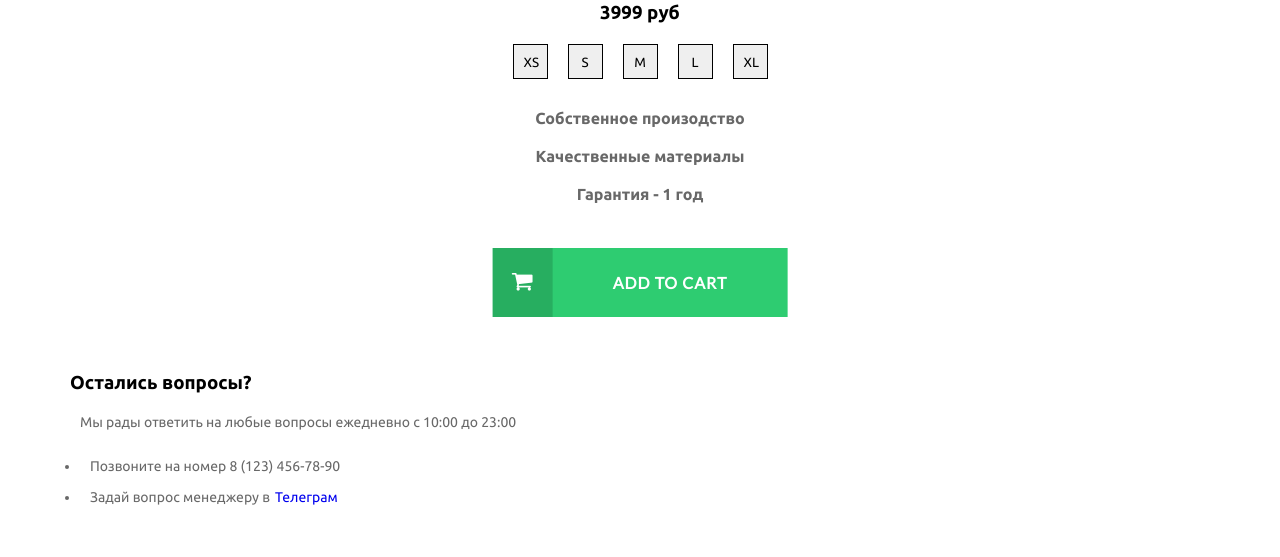
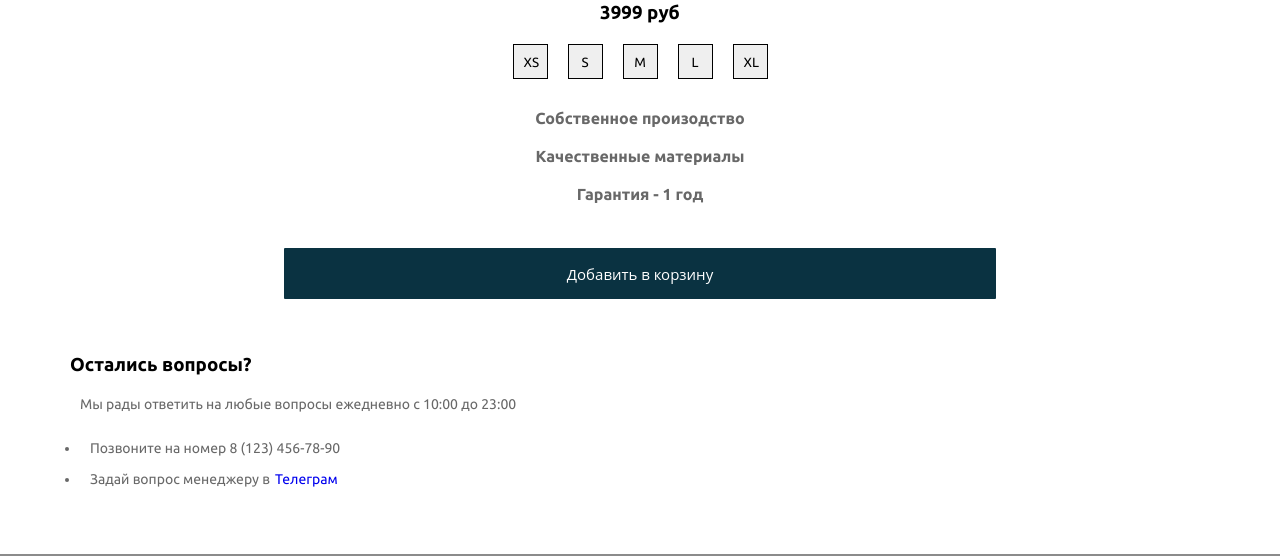
Before and after one commit to weldoy/website, a Flask app: page /proof_of_pants in a window 1280 px wide. Shown: the part 513-1070 px from the top of the page. Run offline with Flask 3, Linux system fonts and the light colour scheme; some libraries are stand-ins or nearby versions.

Commit message:
optimised

```diff
--- a/main.py
+++ b/main.py
@@ -1,100 +1,5 @@
-from flask import Flask
-from flask import render_template
-from flask import url_for
-import smtplib
+from __init__ import app
 
-app = Flask(__name__)
-
-
-@app.route('/')
-def hello():
-    return f"""
-    <link rel="stylesheet" href="static/style.css">
-    <h1>test</h1>
-    Ссылка на <a href="{url_for('index')}">index</a> страницу<br>
-    <p></p>
-    Ссылка на <a href="{url_for('base')}">base</a> страницу<br>
-    <p></p>
-    Ссылка на <a href="{url_for('order')}">order</a> страницу<br>
-    """
-
-
-@app.route('/index')
-def index():
-     return render_template('index.html')
-
-
-@app.route('/tshirts')
-def tshirts():
-    return render_template('t-shirts.html')
-
-
-@app.route('/pants')
-def pants():
-    return render_template('pants.html')
-
-
-@app.route('/hoodies')
-def hoodies():
-    return render_template('hoodies.html')
-
-
-@app.route('/underwear')
-def underwear():
-    return render_template('underwear.html')
-
-
-@app.route('/proof_of_tshirt')
-def proof_of_tshirt():
-    return render_template('proof_of_tshirt.html')
-
-
-@app.route('/proof_of_pants')
-def proof_of_pants():
-    return render_template('proof_of_pants.html')
-
-
-@app.route('/proof_of_hoodies')
-def proof_of_hoodies():
-    return render_template('proof_of_hoodies.html')
-
-
-@app.route('/proof_of_underwear')
-def proof_of_underwear():
-    return render_template('proof_of_underwear.html')
-
-
-# <------------------------------->
-
-def send_email(message):
-    sender = "your email"
-    password = "your password"
-
-    server = smtplib.SMTP("smtp.gmail.com", 587)
-    server.starttls()
-
-    try:
-        server.login(sender, password)
-        server.sendmail(sender, sender, f"Subject: NEW EMAIL FOR SENDER\n{message}")
-
-        return "The message was sent successfully!"
-    except Exception as _ex:
-        return f"{_ex}\nCheck your login or password please!"
-
-
-def main():
-    message = input("Text your message: ")
-    print(send_email(message=message))
-
-# <------------------------------->
-
-@app.route('/base')
-def base():
-    return render_template('base.html')
-
-@app.route('/order')
-def order():
-    return render_template('order.html')
 
 if __name__ == '__main__':
     app.run(debug=True)
--- /dev/null
+++ b/routes.py
@@ -0,0 +1,70 @@
+from flask import render_template, url_for, redirect, url_for
+from __init__ import app
+
+
+@app.route('/')
+def hello():
+    return f"""
+    <link rel="stylesheet" href="{ url_for('static', filename='style.css') }">
+    <h1>test</h1>
+    Ссылка на <a href="{url_for('index')}">index</a> страницу<br>
+    <p></p>
+    Ссылка на <a href="{url_for('base')}">base</a> страницу<br>
+    <p></p>
+    Ссылка на <a href="{url_for('order')}">order</a> страницу<br>
+    """
+
+
+@app.route('/index')
+def index():
+     return render_template('index.html')
+
+
+@app.route('/tshirts')
+def tshirts():
+    return render_template('t-shirts.html')
+
+
+@app.route('/pants')
+def pants():
+    return render_template('pants.html')
+
+
+@app.route('/hoodies')
+def hoodies():
+    return render_template('hoodies.html')
+
+
+@app.route('/underwear')
+def underwear():
+    return render_template('underwear.html')
+
+
+@app.route('/proof_of_tshirt')
+def proof_of_tshirt():
+    return render_template('proof_of_tshirt.html')
+
+
+@app.route('/proof_of_pants')
+def proof_of_pants():
+    return render_template('proof_of_pants.html')
+
+
+@app.route('/proof_of_hoodies')
+def proof_of_hoodies():
+    return render_template('proof_of_hoodies.html')
+
+
+@app.route('/proof_of_underwear')
+def proof_of_underwear():
+    return render_template('proof_of_underwear.html')
+
+
+@app.route('/base')
+def base():
+    return render_template('base.html')
+
+
+@app.route('/order')
+def order():
+    return render_template('order.html')
--- a/static/style.css
+++ b/static/style.css
@@ -171,10 +171,6 @@
     transition: fill .4s;
 }
 
-.modal__close-btn:hover svg path {
-    fill: blue;
-}
-
 .modal__close-btn:active svg path {
     fill: rgb(186, 53, 0);
 }
@@ -191,8 +187,6 @@
 .headdiv .back, .headdiv .shop{
 	border: 2px rgb(31, 31, 31) solid;
 	border-radius: 8%;
-	/* margin-left: 10px;
-	margin-right: 10px; */
 	background-color: rgb(53, 53, 53);
 }
 
@@ -232,101 +226,6 @@
 .oryr {
 	text-align: center;
 }
-
-/* < ----------------- > */
-
-.btn {
-	border: none;
-	font-family: 'Lato';
-	font-size: inherit;
-	color: inherit;
-	background: none;
-	cursor: pointer;
-	padding: 25px 80px;
-	display: inline-block;
-	margin: 15px 0px;
-	text-transform: uppercase;
-	letter-spacing: 1px;
-	font-weight: 700;
-	outline: none;
-	position: relative;
-	-webkit-transition: all 0.3s;
-	-moz-transition: all 0.3s;
-	transition: all 0.3s;
-	left: 50%;
-	transform: translate(-50%, 0);
-  }
-
-  .btn:after {
-	content: '';
-	position: absolute;
-	z-index: -1;
-	-webkit-transition: all 0.3s;
-	-moz-transition: all 0.3s;
-	transition: all 0.3s;
-  }
-
-  .btn:before {
-	font-family: 'FontAwesome';
-	font-style: normal;
-	font-weight: normal;
-	font-variant: normal;
-	text-transform: none;
-	line-height: 1;
-	position: relative;
-	-webkit-font-smoothing: antialiased;
-  }
-
-  .btn-sep {
-	padding: 25px 60px 25px 120px;
-  }
-
-  .btn-sep:before {
-	background: rgba(0,0,0,0.15);
-  }
-
-  /* Button 2 */
-  .btn-2 {
-	background: #2ecc71;
-	color: #fff;
-  }
-
-  .btn-2:hover {
-	background: #27ae60;
-  }
-
-  .btn-2:active {
-	background: #27ae60;
-	top: 2px;
-  }
-
-  .btn-2:before {
-	position: absolute;
-	height: 100%;
-	left: 0;
-	top: 0;
-	line-height: 3;
-	font-size: 140%;
-	width: 60px;
-  }
-
-  .icon-cart:before {
-	content: "\f07a";
-  }
-
-  .icon-heart:before {
-	content: "\f55a";
-  }
-
-  .icon-info:before {
-	content: "\f05a";
-  }
-
-  .icon-send:before {
-	content: "\f1d8";
-  }
-
-/* < ----------------- > */
 
 .choose_size {
 	display: flex;
@@ -547,3 +446,12 @@
 .ebat {
 	margin-top: -20px;
 }
+
+.box_4_btn {
+	width: 60%;
+	margin-left: 20%;
+}
+
+.paypose {
+	right: 20px;
+}
--- a/templates/order.html
+++ b/templates/order.html
@@ -1,6 +1,4 @@
 {% extends "base.html" %}
-
-{% block header %}{% endblock %}
 
 {% block content %}
 <!-- <div class="assorti"><h2>Корзина</h2></div> -->
--- a/templates/proof_of_hoodies.html
+++ b/templates/proof_of_hoodies.html
@@ -36,7 +36,9 @@
             </ul>
         </div>
 
-        <button class="btn btn-2 btn-sep icon-cart">add to cart</button>
+        <div class="box_4_btn"><button data-v-c3114ba2="" class="app-button basket-price__submit width-100 paypose" type="submit">
+            Добавить в корзину
+        </button></div>
 
         <!-- ------------- -->
 
--- a/templates/proof_of_pants.html
+++ b/templates/proof_of_pants.html
@@ -36,7 +36,9 @@
             </ul>
         </div>
 
-        <button class="btn btn-2 btn-sep icon-cart">add to cart</button>
+        <div class="box_4_btn"><button data-v-c3114ba2="" class="app-button basket-price__submit width-100 paypose" type="submit">
+            Добавить в корзину
+        </button></div>
 
         <!-- ------------- -->
 
--- a/templates/proof_of_underwear.html
+++ b/templates/proof_of_underwear.html
@@ -36,7 +36,9 @@
             </ul>
         </div>
 
-        <button class="btn btn-2 btn-sep icon-cart">add to cart</button>
+        <div class="box_4_btn"><button data-v-c3114ba2="" class="app-button basket-price__submit width-100 paypose" type="submit">
+            Добавить в корзину
+        </button></div>
 
         <!-- ------------- -->
 
```
Also changed, not shown: __init__.py (added, +19 -0 lines), templates/proof_of_tshirt.html (+2 -8 lines), instance/shop.db (added).
